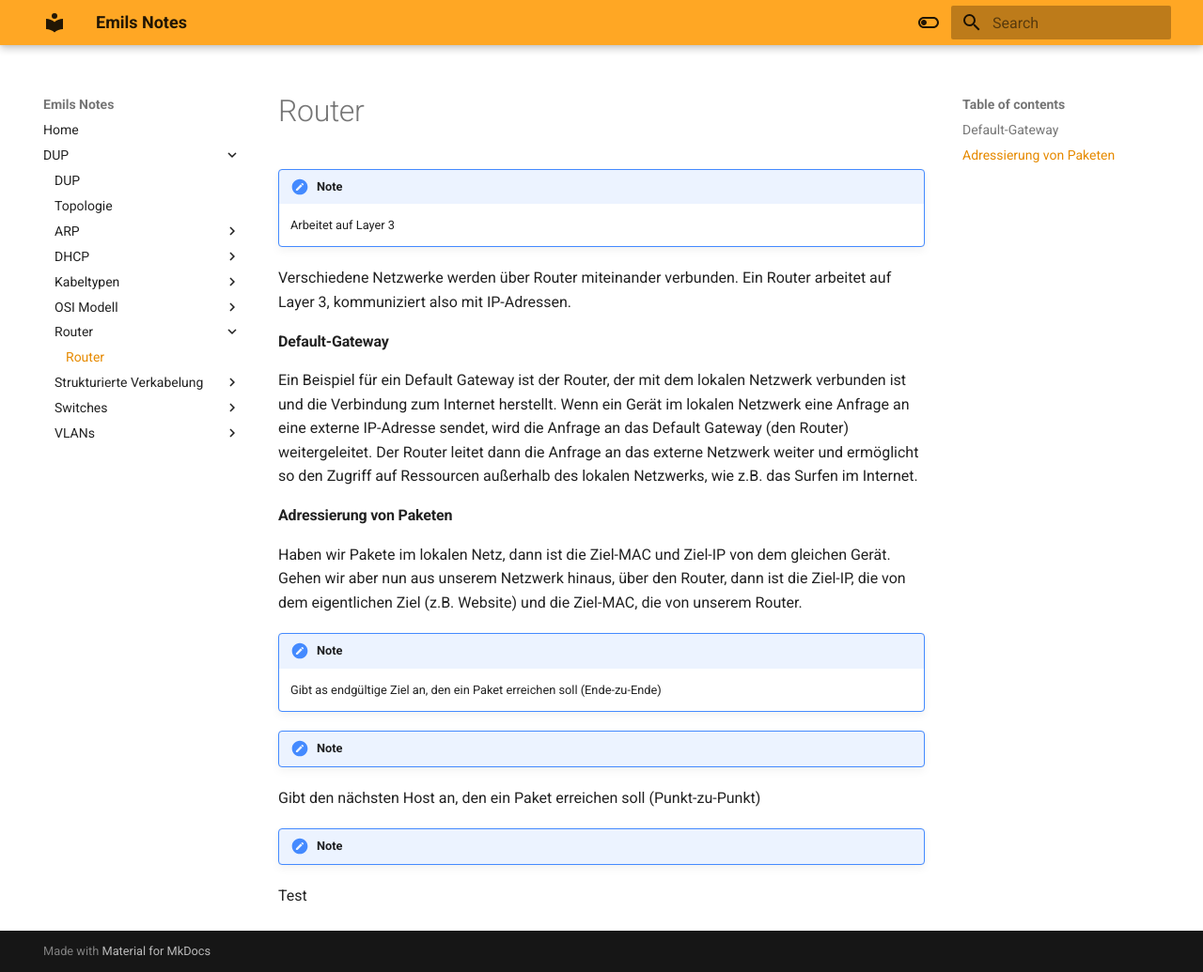
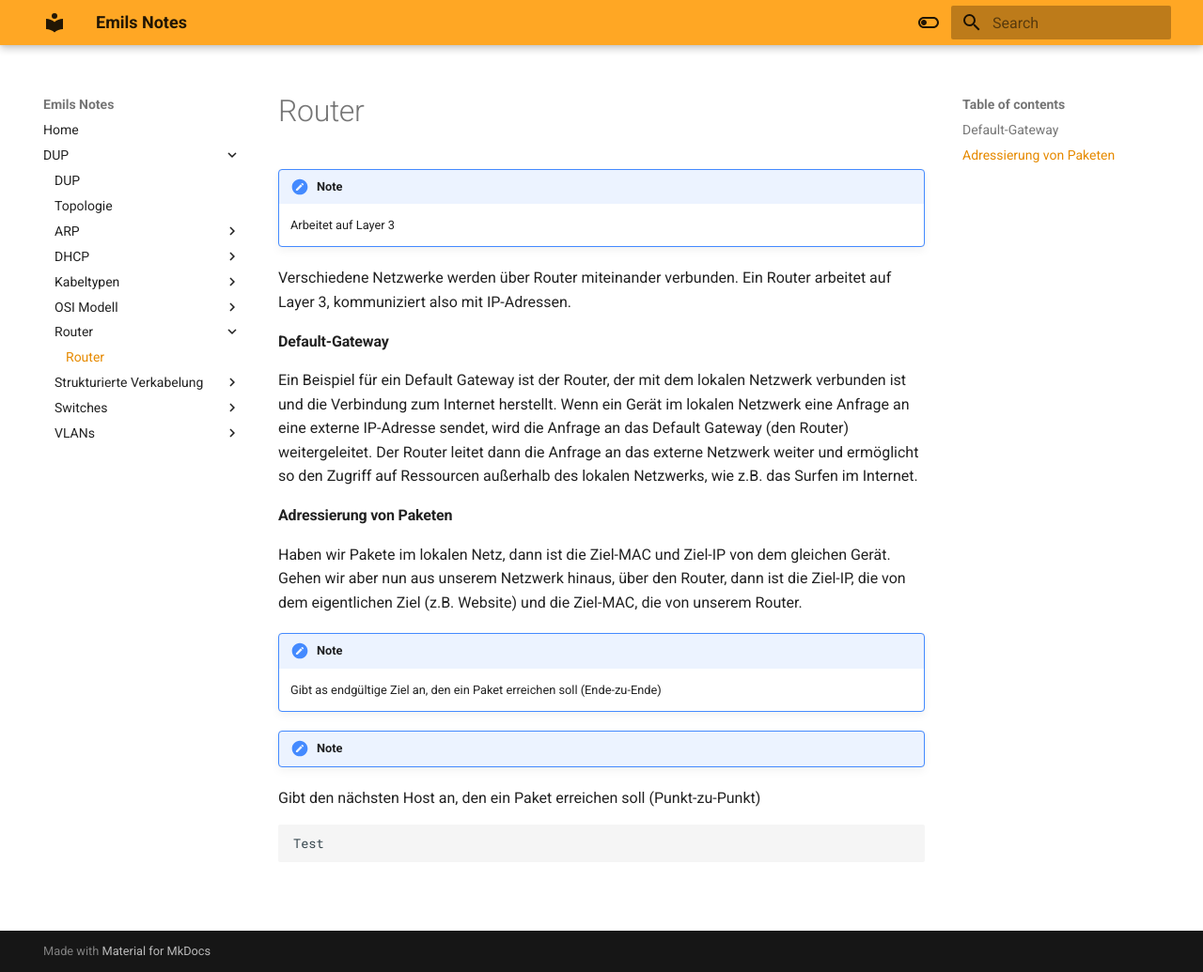
Before and after one commit to CodingEmil/ObsidianShared, an MkDocs documentation site: the page built from docs/DUP/Router/Router.md, in a window 1280 px wide and 1035 px high. Shown: the whole window at 94% size. Built offline with MkDocs 1.6.1 and Material for MkDocs 9.7.7, drawn with Linux system fonts in a browser that asks for light colours.

Commit message:
Update Router.md

````diff
--- a/docs/DUP/Router/Router.md
+++ b/docs/DUP/Router/Router.md
@@ -16,5 +16,6 @@ Gehen wir aber nun aus unserem Netzwerk hinaus, über den Router, dann ist die Z
 !!! note
 Gibt den nächsten Host an, den ein Paket erreichen soll (Punkt-zu-Punkt)
 
-!!! note
+```ad-hint
 Test
+```
````
